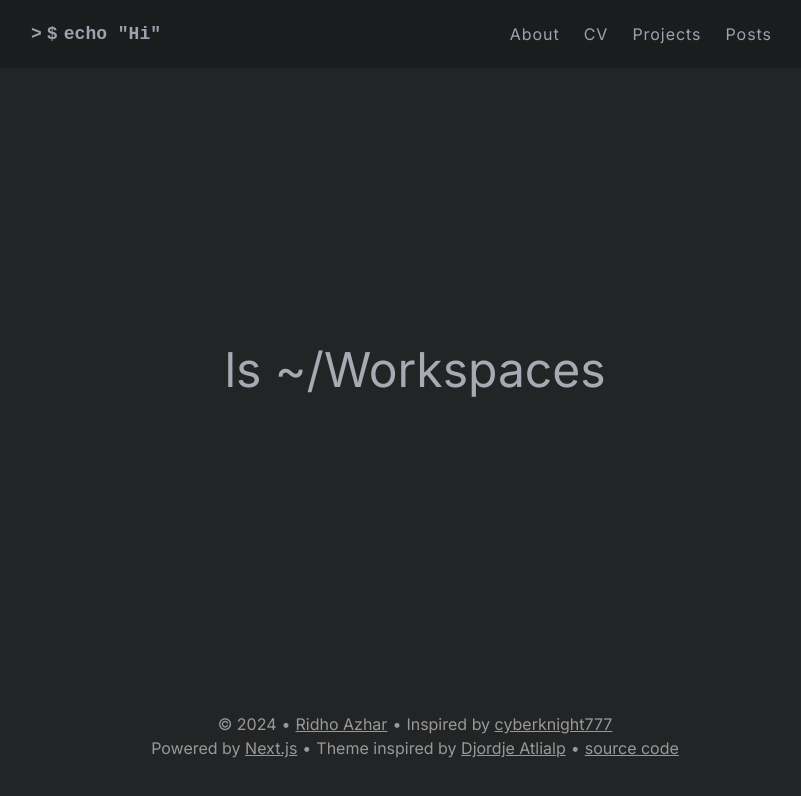
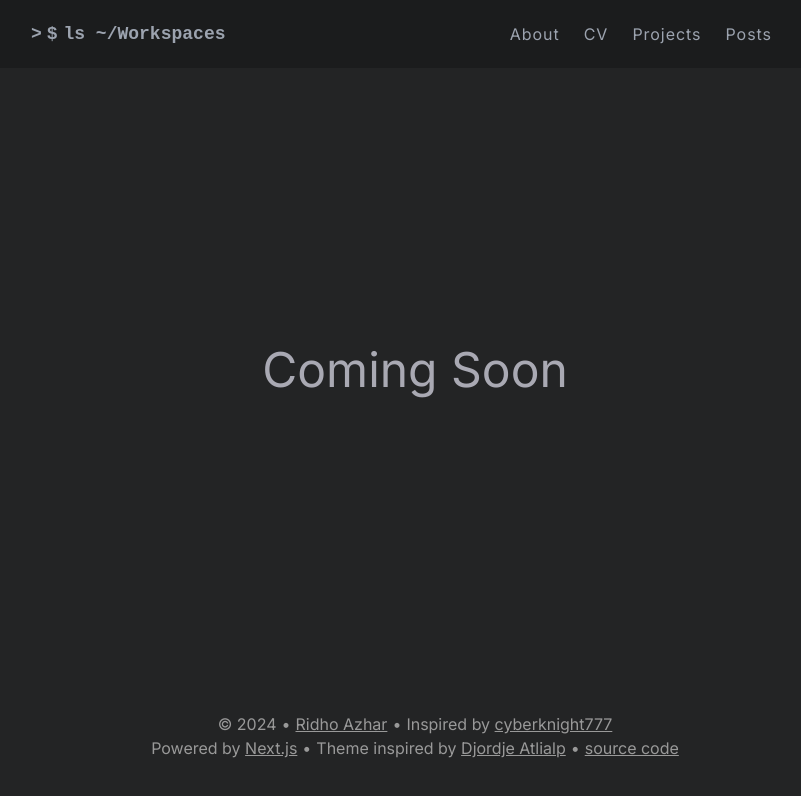
Before and after one commit to ridhozhr10/ridhozhr10.github.io, a Next.js app: page /projects in a window 1280 px wide. Shown: the top 796 px of the page, without its empty margins (225-1026 px from the left). Built offline with nearby package versions, Linux system fonts and the light colour scheme.

Commit message:
font fallback to arial or system ui font

```diff
--- a/src/app/_components/layout/Header/index.tsx
+++ b/src/app/_components/layout/Header/index.tsx
@@ -17,7 +17,7 @@ const Logo = ({ text }: { text?: string }) => (
     <div>
       <span>&gt;</span>
       <span>$</span>
-      {text ? (
+      {text !== undefined ? (
         <span
           style={{ animationTimingFunction: `steps(${text.length + 3}, end)` }}
         >
--- a/src/app/layout.tsx
+++ b/src/app/layout.tsx
@@ -1,10 +1,12 @@
 import type { Metadata } from "next";
-import { Inter } from "next/font/google";
+import { Inter, IBM_Plex_Mono } from "next/font/google";
 import "./globals.css";
 
 const inter = Inter({
   subsets: ["latin"],
+  weight: ["400", "600", "700"],
   display: "swap",
+  variable: "--font-inter",
 });
 
 export const metadata: Metadata = {
@@ -18,8 +20,8 @@ export default function RootLayout({
   children: React.ReactNode;
 }>) {
   return (
-    <html lang="en" className={inter.className}>
-      <body>{children}</body>
+    <html lang="en">
+      <body className={`${inter.variable} font-sans`}>{children}</body>
     </html>
   );
 }
--- a/src/app/loading.tsx
+++ b/src/app/loading.tsx
@@ -3,7 +3,7 @@ import BaseLayout from "./_components/layout/BaseLayout";
 
 export default function Loading() {
   return (
-    <BaseLayout>
+    <BaseLayout logoText="">
       <BiLoader className="animate-spin" />
     </BaseLayout>
   );
--- a/src/app/projects/page.tsx
+++ b/src/app/projects/page.tsx
@@ -6,9 +6,9 @@ export const metadata = {
 
 export default function Project() {
   return (
-    <BaseLayout>
+    <BaseLayout logoText="ls ~/Workspaces">
       <main>
-        <h1 className="text-5xl">ls ~/Workspaces</h1>
+        <h1 className="text-5xl">Coming Soon</h1>
       </main>
     </BaseLayout>
   );
--- a/tailwind.config.ts
+++ b/tailwind.config.ts
@@ -12,7 +12,17 @@ const config: Config = {
     },
     extend: {
       fontFamily: {
-        mono: "monospace, monospace",
+        mono: ["monospace", "monospace"],
+        sans: [
+          "var(--font-inter)",
+          "-apple-system",
+          "BlinkMacSystemFont",
+          "Roboto",
+          "Segoe UI",
+          "Helvetica",
+          "Arial",
+          "sans-serif",
+        ],
       },
       colors: {
         "header-bg-dark": "#1b1c1d",
```
